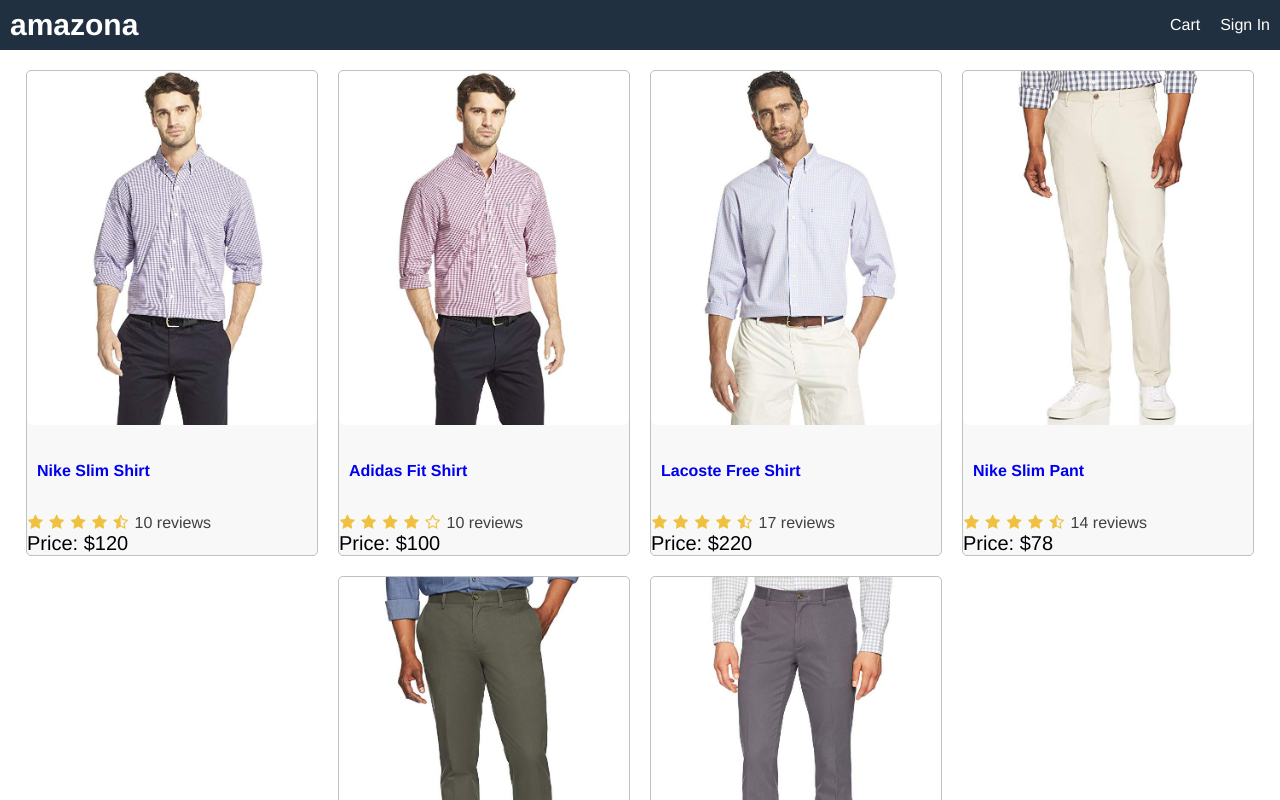
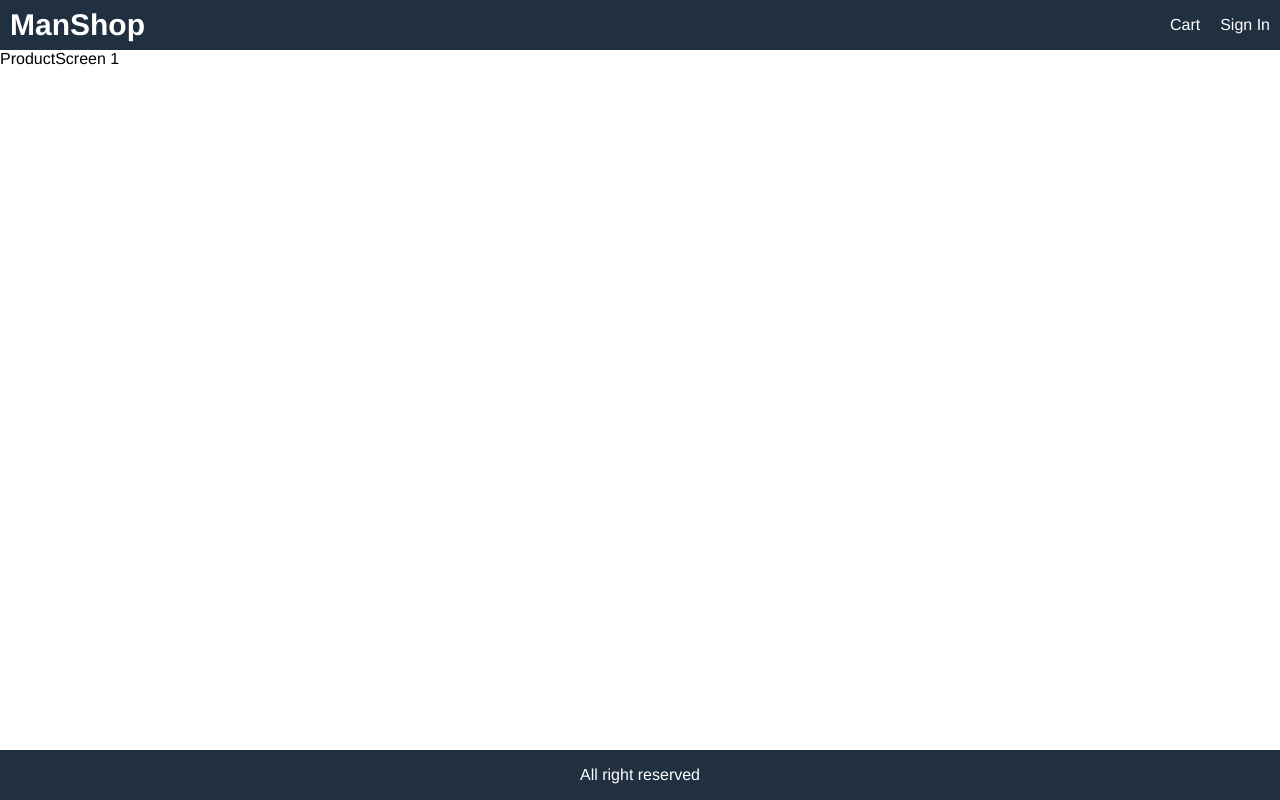
Before and after one commit to kaisman75/Mern_Ecommerce, a React (Create React App) app in the folder frontend/: page /ProductScreen/1 in a window 1280 px wide. Shown: the top 800 px of the page. Built offline with nearby package versions, Linux system fonts and the light colour scheme.

Commit message:
add Screens

```diff
--- a/frontend/package.json
+++ b/frontend/package.json
@@ -8,6 +8,7 @@
     "@testing-library/user-event": "^12.8.3",
     "react": "^17.0.2",
     "react-dom": "^17.0.2",
+    "react-router-dom": "^6.0.2",
     "react-scripts": "4.0.3",
     "web-vitals": "^1.1.2"
   },
--- a/frontend/src/App.js
+++ b/frontend/src/App.js
@@ -3,14 +3,20 @@ import Header from "./Components/Header"
 import Main from "./Components/main"
 import Footer from "./Components/footer";
 
+
 function App() {
   return (
+
+
     <div className="grid-container">
-    <Header/>
-    <Main/>
-    <Footer/>
 
-  </div>
+        <Header/>
+        <Main/>
+        <Footer/>
+
+      </div>
+
+
   );
 }
 
--- a/frontend/src/Components/Header.js
+++ b/frontend/src/Components/Header.js
@@ -5,11 +5,11 @@ function Header() {
 
             <header className="row">
       <div>
-        <a className="brand" href="index.html">amazona</a>
+        <a className="brand" href="/">ManShop</a>
       </div>
       <div>
-        <a href="cart.html">Cart</a>
-        <a href="signin.html">Sign In</a>
+        <a href="/cart">Cart</a>
+        <a href="/signin">Sign In</a>
       </div>
     </header>
 
--- a/frontend/src/Components/Product.js
+++ b/frontend/src/Components/Product.js
@@ -1,7 +1,10 @@
 import React from 'react'
 import Rating from './Rating';
+import { Link } from 'react-router-dom';
+
 const Product = ({product}) => {
-    const {_id,
+    const {
+        _id,
         name,
         category,
         image,
@@ -10,11 +13,15 @@ const Product = ({product}) => {
         brand,
         rating,
         numReviews,
-        description } = product;
+        description
+
+    } = product;
+
+
     return (
-
+            <Link to={`/ProductScreen/${_id}`}>
              <div Key={_id} className="card">
-                                <a href="product.html">
+                                <a>
 
                                     <img className="medium" src={image} alt={name} />
                                 </a>
@@ -28,6 +35,7 @@ const Product = ({product}) => {
 
                                  <div className="price">Price: ${price}</div>
                   </div>
+            </Link>
 
     )
 }
--- /dev/null
+++ b/frontend/src/Components/Screens/HomeScreen.js
@@ -0,0 +1,25 @@
+import React from 'react'
+import data from "../../data"
+import Product from '../Product';
+
+const HomeScreen = () => {
+    const Products = data.products;
+    return (
+
+             <div>
+                <div className="row center">
+                    {
+                    Products.map((product) => {
+
+                        return (
+                           <Product product={product}></Product>
+
+           ) })}
+
+                </div>
+            </div>
+
+    )
+}
+
+export default HomeScreen
--- /dev/null
+++ b/frontend/src/Components/Screens/ProductScreen.js
@@ -0,0 +1,15 @@
+import React from 'react'
+import { useParams } from 'react-router'
+
+
+
+const ProductScreen = () => {
+    let {id}=useParams()
+    return (
+        <div>
+            ProductScreen {id}
+        </div>
+    )
+}
+
+export default ProductScreen
--- a/frontend/src/Components/main.js
+++ b/frontend/src/Components/main.js
@@ -1,26 +1,29 @@
 import React from 'react'
-import data from "../data"
-import Product from './Product';
+import HomeScreen from './Screens/HomeScreen';
+import ProductScreen from './Screens/ProductScreen';
+import {
+    BrowserRouter as Router,
+    Routes,
+    Route,
+    Link,
+
+  } from "react-router-dom";
+
 
 const Main = () => {
-    const Products = data.products;
+
     return (
-        <main>
-            <div>
-                <div className="row center">
-                    {
-                    Products.map((product) => {
+        <Router>
 
-                        return (
-                           <Product product={product}></Product>
+        <Routes>
+            <Route exact path="/" element={<HomeScreen/>} ></Route>
+            <Route exact path="ProductScreen/:id" element={<ProductScreen/>}></Route>
+        </Routes>
 
-           ) })}
-
-                </div>
-            </div>
+        </Router>
 
 
-        </main>
+
     )
 }
 
```
Also changed, not shown: 1 other file (tests, documents, lock files or other folders).
